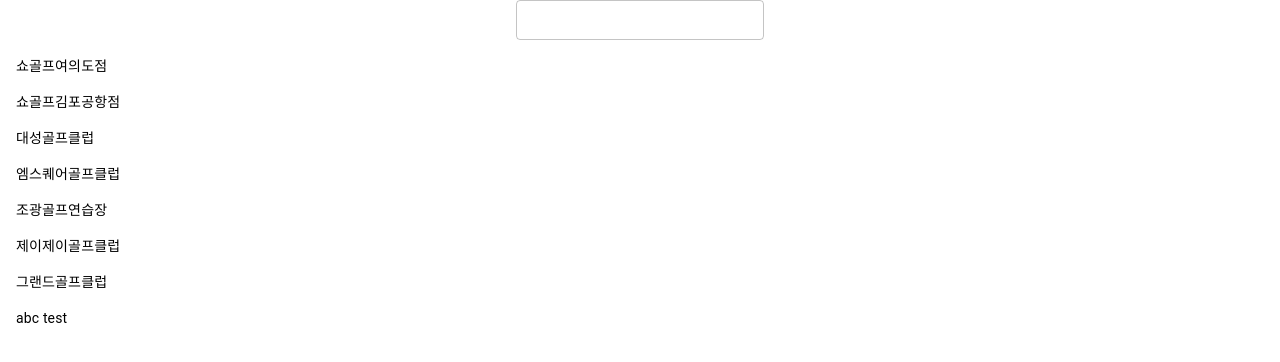
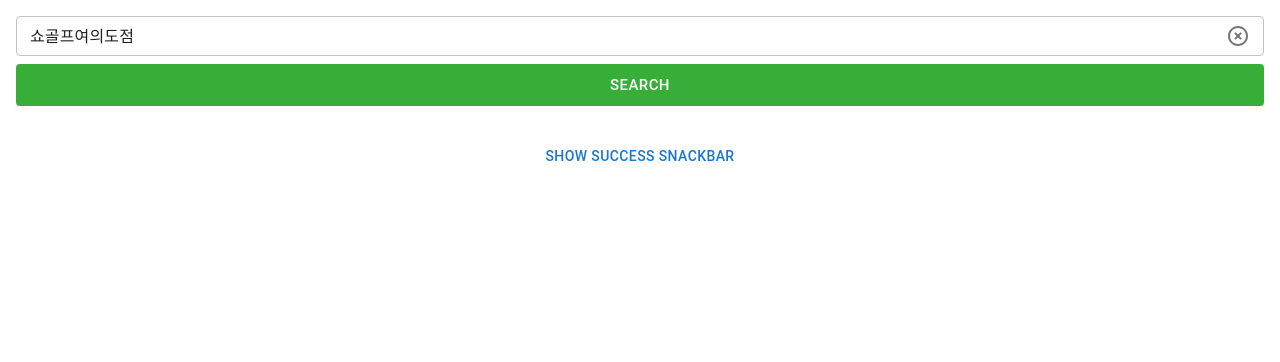
Before and after one commit to ljb2727/driving_range, a React (Create React App) app: page / in a window 1280 px wide. Both pictures are taken after a click on the item "쇼골프여의도점". Shown: the top 362 px of the page. Built offline with nearby package versions, Linux system fonts and the light colour scheme.

Commit message:
스낵바

```diff
--- a/package.json
+++ b/package.json
@@ -5,11 +5,13 @@
   "dependencies": {
     "@emotion/react": "^11.10.4",
     "@emotion/styled": "^11.10.4",
+    "@mui/icons-material": "^5.10.6",
     "@mui/material": "^5.10.6",
     "@testing-library/jest-dom": "^5.16.5",
     "@testing-library/react": "^13.4.0",
     "@testing-library/user-event": "^13.5.0",
     "hangul-chosung-search": "^1.0.2",
+    "notistack": "^2.0.5",
     "react": "^18.2.0",
     "react-dom": "^18.2.0",
     "react-router-dom": "^6.4.0",
--- a/src/App.js
+++ b/src/App.js
@@ -1,13 +1,22 @@
 import "App.css";
 import { Routes, Route } from "react-router-dom";
+import { ThemeProvider } from "@mui/material/styles";
+import { Fade } from "@mui/material";
+import theme from "theme";
+
 import Main from "routes/Main";
+
 function App() {
   return (
-    <div className="App">
-      <Routes>
-        <Route path="/" element={<Main />} />
-      </Routes>
-    </div>
+    <ThemeProvider theme={theme}>
+      <Fade in>
+        <div className="App">
+          <Routes>
+            <Route path="/" element={<Main />} />
+          </Routes>
+        </div>
+      </Fade>
+    </ThemeProvider>
   );
 }
 export default App;
--- /dev/null
+++ b/src/components/Alert.jsx
@@ -0,0 +1,26 @@
+import React, { useState, useEffect } from "react";
+
+import { Alert, styled } from "@mui/material";
+
+const CustomAlert = styled(Alert)`
+  position: fixed;
+  top: 0;
+  left: 0;
+  right: 0;
+  z-index: 10000;
+`;
+
+function Alerts({ children = "알림" }) {
+  const [show, setShow] = useState(true);
+  useEffect(() => {
+    let time = setTimeout(() => {
+      setShow(false);
+    }, 2000);
+    return () => {
+      clearTimeout(time);
+    };
+  });
+  return <>{show && <CustomAlert severity="error">{children}</CustomAlert>}</>;
+}
+
+export default Alerts;
--- a/src/components/Search.jsx
+++ b/src/components/Search.jsx
@@ -8,7 +8,13 @@ import {
   ListItem,
   ListItemButton,
   ListItemText,
+  InputAdornment,
+  Button,
 } from "@mui/material";
+import HighlightOffRoundedIcon from "@mui/icons-material/HighlightOffRounded";
+
+import Alert from "components/Alert";
+import Snackbar from "components/Snackbar";
 
 const golf = [
   { label: "쇼골프여의도점", value: 1 },
@@ -18,40 +24,91 @@ const golf = [
   { label: "조광골프연습장", value: 5 },
   { label: "제이제이골프클럽", value: 6 },
   { label: "그랜드골프클럽", value: 7 },
-  { label: "abc test ", value: 8 },
+  { label: "abc test", value: 8 },
 ];
 
-const onClick = (num) => {
-  console.log(num);
-};
-
 export default function Search() {
-  const [list, setList] = useState(golf);
-  const [value, setValue] = useState("");
+  const [list, setList] = useState(golf); //복사된 골프장 리스트
+  const [value, setValue] = useState(""); //검색창 벨류
 
   let copyList = [...golf];
-  const onChange = (event) => {
+
+  /*
+  인풋창에 검색된 초성이 있는 값만 리스트에 리턴 한다
+  */
+  const onChangeInput = (event) => {
     setValue(event.target.value);
-
     copyList = copyList.filter((item, i) => {
-      //ChosungSearch.isSearch(e.target.value, e.label)
       return search(item.label, event.target.value);
     });
     setList(copyList);
   };
 
+  /*
+  골프장 리스트중 직접 누른것은 인풋벨류에 저장하고
+  리스트는 리셋하여 안보이게 함
+  */
+  const onList = (label) => {
+    setValue(label); //인풋창에 현재값 입력
+    setList([]); //리스트 삭제
+  };
+
+  //검색버튼
+  const onSearch = (event) => {
+    console.log("검색버튼");
+  };
+
   return (
     <>
-      <Box component="form">
+      <Box
+        component="form"
+        sx={{ m: 2 }}
+        onSubmit={(e) => {
+          e.preventDefault();
+        }}
+      >
         <TextField
           size="small"
           value={value}
-          onChange={(e) => onChange(e)}
+          fullWidth
+          InputProps={{
+            endAdornment: (
+              <>
+                {value ? (
+                  <InputAdornment
+                    position="end"
+                    onClick={() => {
+                      setList(golf);
+                      setValue("");
+                    }}
+                  >
+                    <HighlightOffRoundedIcon />
+                  </InputAdornment>
+                ) : null}
+              </>
+            ),
+          }}
+          onChange={(e) => onChangeInput(e)}
         ></TextField>
+        <Button
+          variant="contained"
+          disableElevation
+          fullWidth
+          color="green"
+          size="large"
+          sx={{ mt: 1 }}
+          onClick={() => onSearch()}
+        >
+          search
+        </Button>
         <List dense>
           {list.map((e, i) => {
             return (
-              <ListItem disablePadding key={e.value} onClick={() => onClick(i)}>
+              <ListItem
+                disablePadding
+                key={e.value}
+                onClick={() => onList(e.label)}
+              >
                 <ListItemButton>
                   <ListItemText primary={e.label} />
                 </ListItemButton>
@@ -60,6 +117,8 @@ export default function Search() {
           })}
         </List>
       </Box>
+
+      <Snackbar text="dsfkljdlkfj" open={true} />
     </>
   );
 }
--- /dev/null
+++ b/src/components/Snackbar.jsx
@@ -0,0 +1,29 @@
+import React from "react";
+import Button from "@mui/material/Button";
+import { SnackbarProvider, useSnackbar } from "notistack";
+
+function MyApp({ text = "알림" }) {
+  const { enqueueSnackbar } = useSnackbar();
+
+  const handleClickVariant = (variant, text) => () => {
+    // variant could be success, error, warning, info, or default
+    enqueueSnackbar(text, { variant });
+  };
+
+  return (
+    <React.Fragment>
+      <Button onClick={handleClickVariant("error", text)}>
+        Show success snackbar
+      </Button>
+    </React.Fragment>
+  );
+}
+
+export default function IntegrationNotistack({ text }) {
+  console.log(text);
+  return (
+    <SnackbarProvider maxSnack={3} autoHideDuration={3000}>
+      <MyApp text={text} />
+    </SnackbarProvider>
+  );
+}
--- /dev/null
+++ b/src/theme.js
@@ -0,0 +1,21 @@
+import { createTheme, styled } from "@mui/material/styles";
+const theme = createTheme({
+  palette: {
+    primary: {
+      light: "#42a5f5",
+      main: "#1976d2",
+      contrastText: "#fff",
+    },
+    secondary: {
+      main: "#9c27b0",
+      contrastText: "#fff",
+    },
+    green: {
+      light: "#8fcf42",
+      main: "#36ae37",
+      contrastText: "#fff",
+    },
+  },
+});
+
+export default theme;
```
Also changed, not shown: 1 other file (tests, documents, lock files or other folders).
